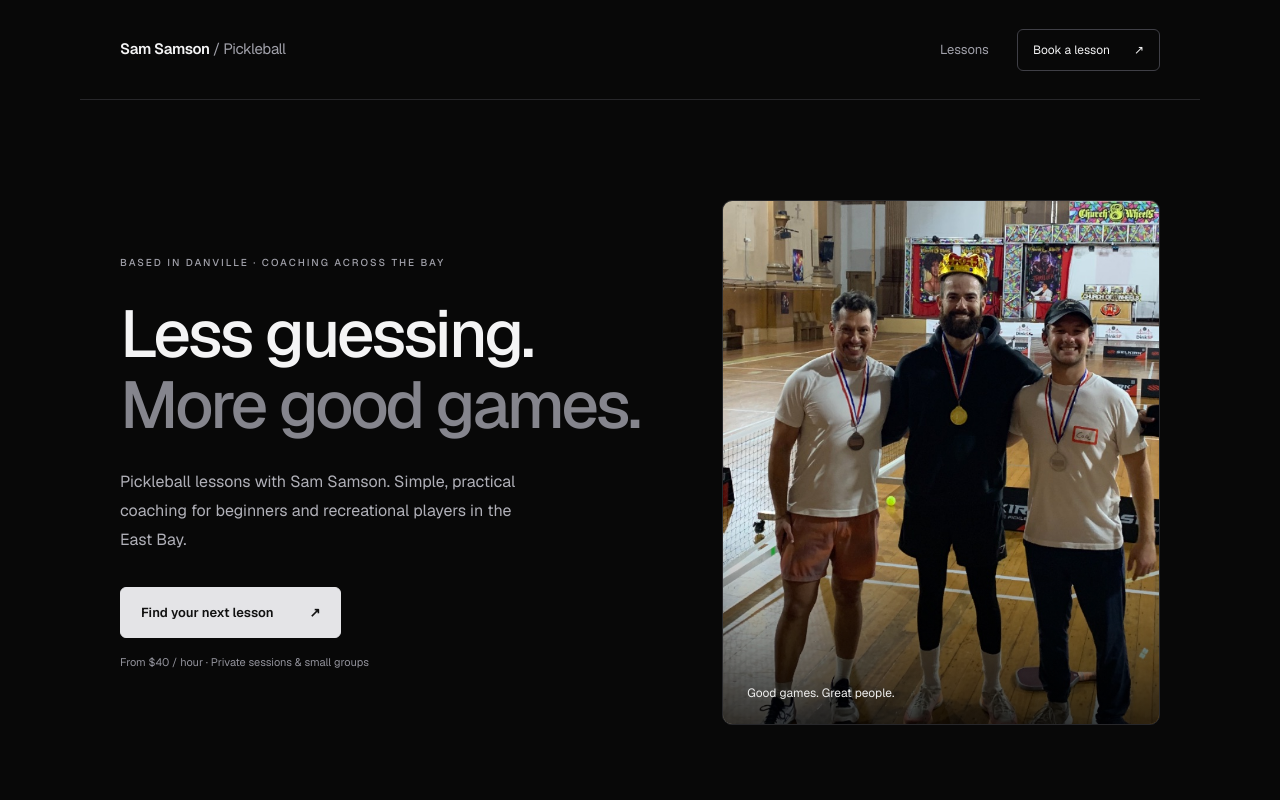
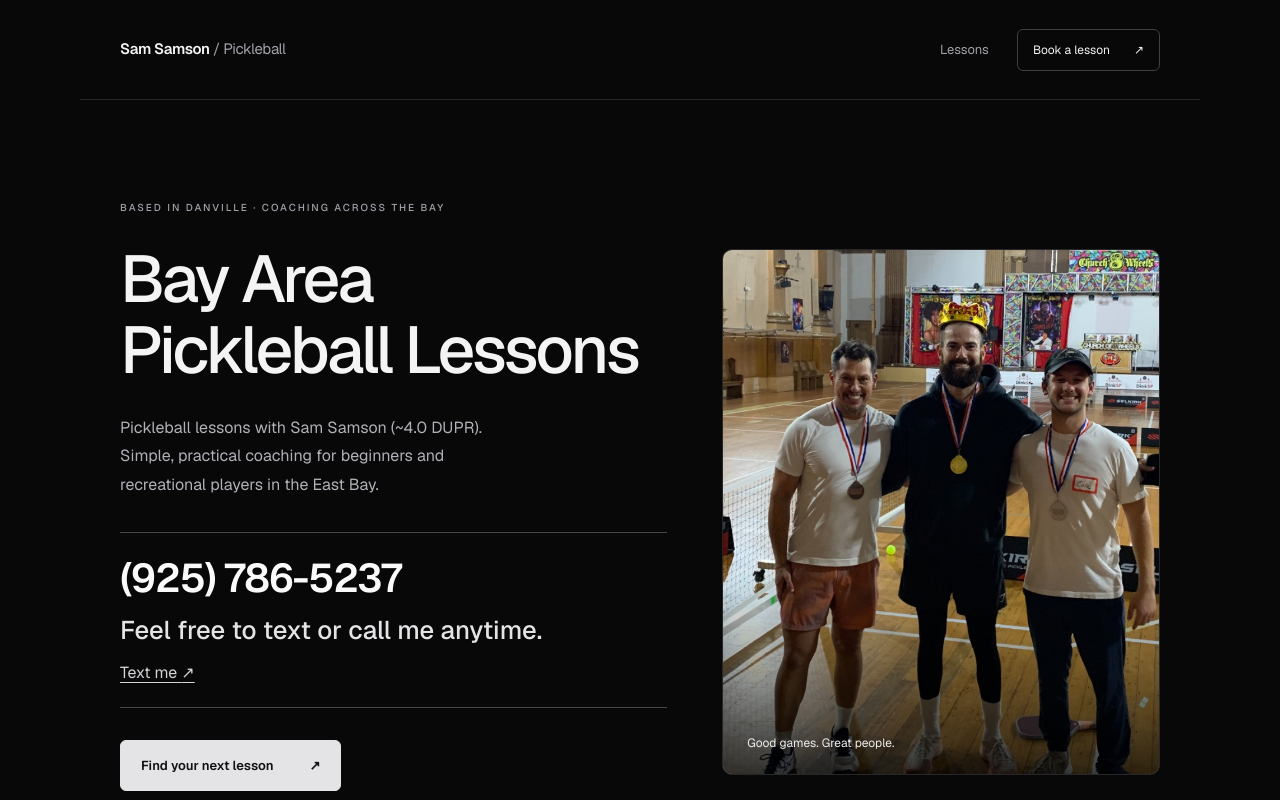
Before and after one commit to samjsamson/samsamson.co, a Next.js app: page /pickleball in a window 1280 px wide. Shown: the top 800 px of the page. Built offline with nearby package versions, Linux system fonts and the light colour scheme.

Commit message:
Use direct pickleball headline and prominent call/text contact details

```diff
--- a/app/pickleball/booking.tsx
+++ b/app/pickleball/booking.tsx
@@ -10,6 +10,7 @@ export function BookingSection() {
         <h2 id="booking-title">Let’s get on court.</h2>
         <p>Pick your session. Find a time on Calendly.<br />I’ll help with the rest.</p>
       </div>
+      <div className={styles.phoneHighlight}><a href="tel:+19257865237" className={styles.phoneNumber}>(925) 786-5237</a><p className={styles.phoneInvitation}>Feel free to text or call me anytime.</p><a href="sms:+19257865237" className={styles.textLink}>Text me <span aria-hidden="true">↗</span></a></div>
       <div className={styles.priceGrid}>
         <article className={styles.priceCard}>
           <p className={styles.sessionLabel}>THE ONE-HOUR SESSION</p>
@@ -25,7 +26,7 @@ export function BookingSection() {
         </article>
       </div>
       <div className={styles.guestRow}><div><h3>Better with a friend.</h3><p>Add a guest for $20 per hour, per person.</p></div><a href="sms:+19257865237">Arrange a shared lesson <span aria-hidden="true">↗</span></a></div>
-      <div className={styles.contactRow}><p>Questions before you book?</p><div><a href="sms:+19257865237">Text Sam <span aria-hidden="true">↗</span></a><a href="tel:+19257865237">Call (925) 786-5237</a></div></div>
+
       <p className={styles.bookingFinePrint}>Calendly opens in a new tab. Select the event that matches your preferred session, or text me if you don’t see a suitable option. Court location, access, and any separate court fees are confirmed directly.</p>
     </section>
   );
--- a/app/pickleball/page.tsx
+++ b/app/pickleball/page.tsx
@@ -4,7 +4,7 @@ import Image from "next/image";
 import { BookingSection } from "./booking";
 import styles from "./pickleball.module.css";
 
-const title = "Pickleball Lessons in Danville & San Ramon | Sam Samson";
+const title = "Bay Area Pickleball Lessons | Sam Samson";
 const description = "Private and small-group pickleball coaching with Sam Samson for beginners and recreational players in Danville, San Ramon, and the Bay Area. From $40/hour. Book online.";
 
 export const metadata: Metadata = {
@@ -37,8 +37,9 @@ export default function PickleballPage() {
         <section className={styles.hero} aria-labelledby="hero-title">
           <div>
             <p className={styles.eyebrow}>BASED IN DANVILLE · COACHING ACROSS THE BAY</p>
-            <h1 id="hero-title">Less guessing.<br /><span>More good games.</span></h1>
-            <p className={styles.intro}>Pickleball lessons with Sam Samson. Simple, practical coaching for beginners and recreational players in the East Bay.</p>
+            <h1 id="hero-title">Bay Area<br />Pickleball Lessons</h1>
+            <p className={styles.intro}>Pickleball lessons with Sam Samson (~4.0 DUPR). Simple, practical coaching for beginners and recreational players in the East Bay.</p>
+            <div className={styles.phoneHighlight}><a href="tel:+19257865237" className={styles.phoneNumber}>(925) 786-5237</a><p className={styles.phoneInvitation}>Feel free to text or call me anytime.</p><a href="sms:+19257865237" className={styles.textLink}>Text me <span aria-hidden="true">↗</span></a></div>
             <a href="#book" className={styles.primaryButton}>Find your next lesson <span aria-hidden="true">↗</span></a>
             <p className={styles.heroNote}>From $40 / hour · Private sessions & small groups</p>
           </div>
--- a/app/pickleball/pickleball.module.css
+++ b/app/pickleball/pickleball.module.css
@@ -108,3 +108,14 @@
 .srOnly{position:absolute;width:1px;height:1px;padding:0;margin:-1px;overflow:hidden;clip:rect(0,0,0,0);white-space:nowrap;border:0}
 @media(max-width:760px){.heroPhoto{aspect-ratio:4/4.5;max-height:520px}.coachVisual{display:grid;grid-template-columns:1fr 1fr;align-items:start;gap:24px}.coachPhoto{max-width:none}.gallery{grid-template-columns:repeat(2,minmax(0,1fr));row-gap:24px}.serviceArea{grid-template-columns:1fr;gap:0}.bookingSection{padding-block:50px}.bookingIntro h2{font-size:36px}.priceCard{padding:24px}.guestRow{padding:22px}.contactRow{align-items:start}.contactRow p{margin-top:0}}
 @media(max-width:480px){.priceGrid{grid-template-columns:1fr}.guestRow,.contactRow{flex-direction:column;align-items:start}.coachVisual{grid-template-columns:1fr}.coachPhoto{max-width:280px}.contactRow{gap:8px}.gallery{gap:12px}.gallery figcaption{font-size:10px}.priceCard h3{margin-top:24px}}
+
+/* Prominent contact details in the hero and booking section. */
+.phoneHighlight{display:flex;flex-wrap:wrap;align-items:center;column-gap:28px;row-gap:12px;margin:0 0 32px;padding-block:22px;border-top:1px solid #454549;border-bottom:1px solid #454549}
+.phoneNumber{display:block;color:#fafafa;font-size:clamp(28px,3.4vw,40px);font-weight:600;letter-spacing:-1px;line-height:1.15;white-space:nowrap}
+.phoneInvitation{flex-basis:100%;font-size:clamp(20px,2vw,26px);font-weight:500;line-height:1.4;color:#e4e4e7;margin:0}
+.textLink{color:#d4d4d8;font-size:16px;text-decoration:underline!important;text-underline-offset:4px}
+.bookingSection .phoneHighlight{padding:28px;margin-bottom:28px;background:#151516;border:1px solid #454549;border-radius:8px}
+.bookingSection .phoneNumber{font-size:clamp(30px,4vw,48px)}
+.bookingSection .phoneInvitation{flex:1 1 320px;font-size:clamp(22px,2.5vw,30px)}
+.bookingSection .textLink{flex-basis:100%}
+@media(max-width:480px){.bookingSection .phoneHighlight{padding:22px}.phoneNumber{font-size:30px;letter-spacing:-.8px}.phoneInvitation{font-size:21px}.bookingSection .phoneInvitation{flex-basis:100%;font-size:22px}}
```
